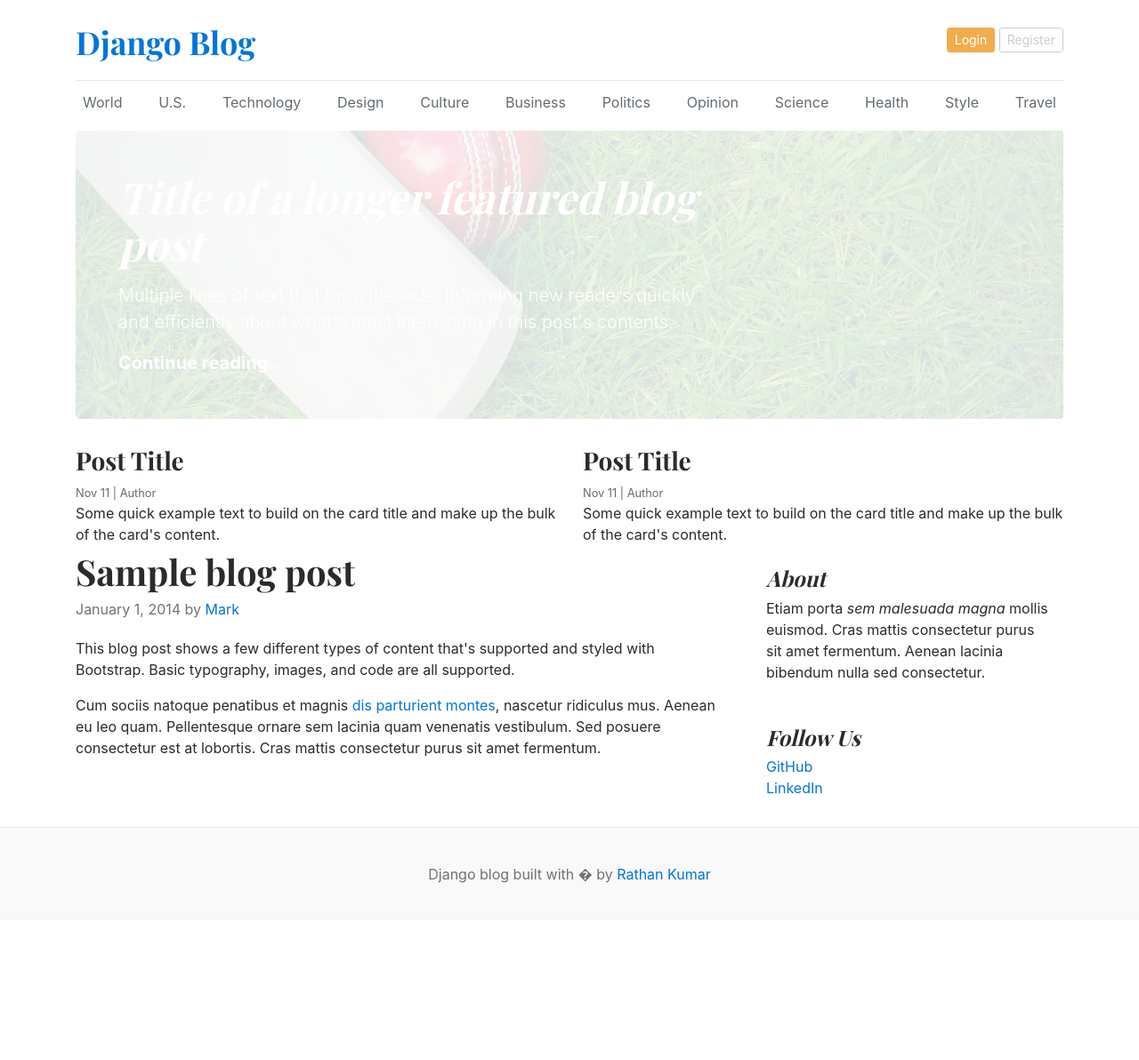
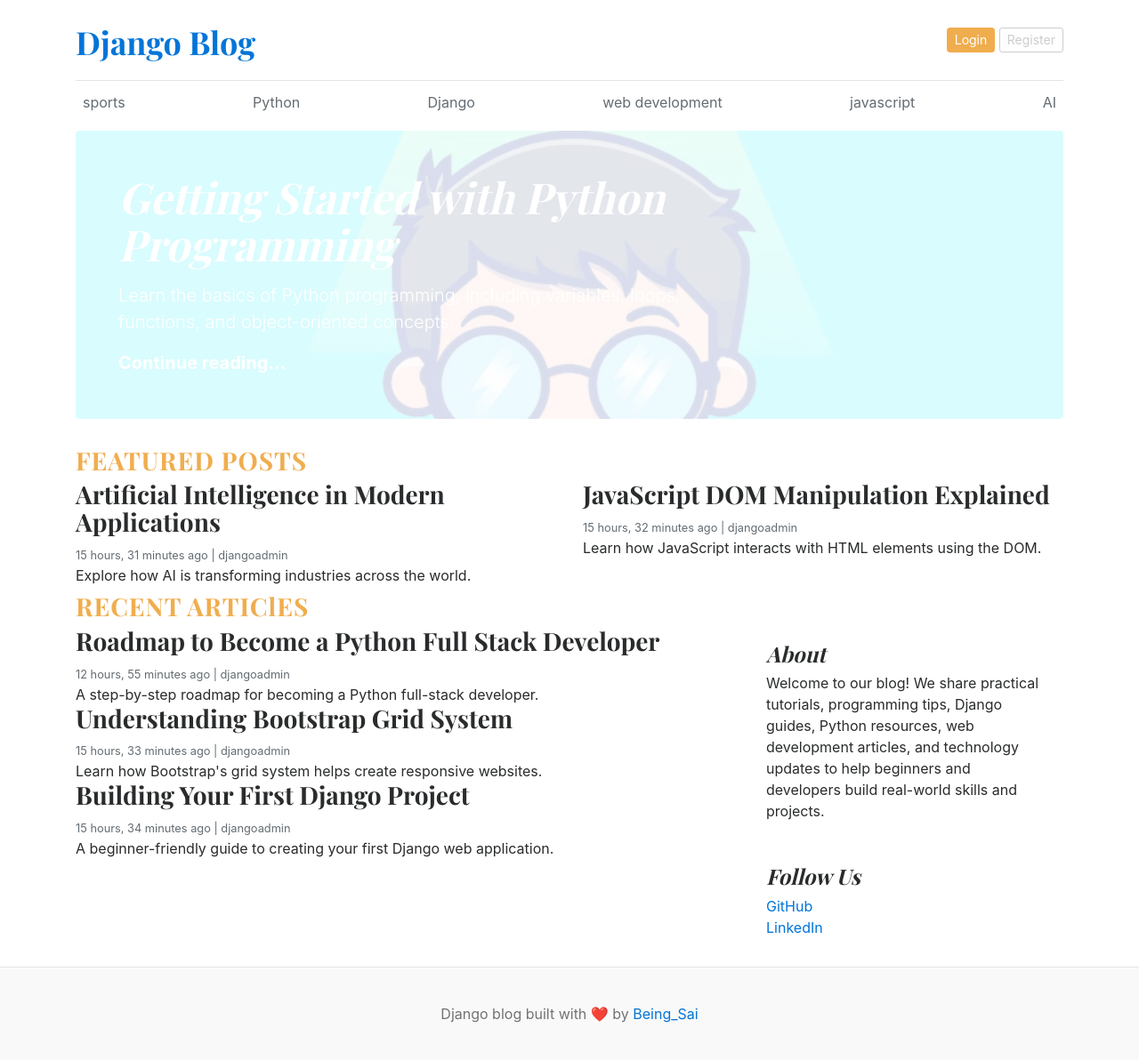
Before and after one commit to sairam-codes-541/Django_blog, a Django app: page / in a window 1280 px wide. Shown: the whole page at 89% size. Before the commit the page ends 993 px from the top, so only its background shows below. Run offline with Django 5.2, Linux system fonts and the light colour scheme; data comes from the database, SQL or seed files in the repository.

Commit message:
posts by category

```diff
--- a/blog_main/settings.py
+++ b/blog_main/settings.py
@@ -62,6 +62,7 @@ TEMPLATES = [
                 'django.template.context_processors.request',
                 'django.contrib.auth.context_processors.auth',
                 'django.contrib.messages.context_processors.messages',
+                'blogs.context_preprocessors.categories',
             ],
         },
     },
--- a/blog_main/static/css/blog.css
+++ b/blog_main/static/css/blog.css
@@ -68,7 +68,6 @@ h1, h2, h3, h4, h5, h6 {
   margin-bottom: 0;
 }
 .jumbotron {
-    background-image: url("/static/images/cricket.jpg");
     background-size: cover;
     background-position: center;
     background-blend-mode: overlay;
--- a/blog_main/urls.py
+++ b/blog_main/urls.py
@@ -15,7 +15,7 @@ Including another URLconf
     2. Add a URL to urlpatterns:  path('blog/', include('blog.urls'))
 """
 from django.contrib import admin
-from django.urls import path
+from django.urls import path,include
 from . import views
 from django.conf.urls.static import static
 from django.conf import settings
@@ -23,4 +23,5 @@ from django.conf import settings
 urlpatterns = [
     path('admin/', admin.site.urls),
     path('', views.home,name="home"),
+    path('category/', include('blogs.urls')),
 ]+ static(settings.MEDIA_URL, document_root=settings.MEDIA_ROOT)
--- a/blog_main/views.py
+++ b/blog_main/views.py
@@ -1,4 +1,13 @@
 from django.shortcuts import render
+from blogs.models import Category,Blog
+
 
 def home(request):
-    return render(request,'home.html')
+    featured_posts = Blog.objects.filter(is_featured = True,status = 'Published').order_by('-updated_at')
+    posts = Blog.objects.filter(is_featured = False,status = 'Published').order_by('-updated_at')
+    context={
+        "featured_posts": featured_posts,
+        "posts":posts,
+
+    }
+    return render(request,'home.html',context)
--- /dev/null
+++ b/blogs/context_preprocessors.py
@@ -0,0 +1,6 @@
+from .models import Category
+
+def categories(request):
+    return{
+        "categories": Category.objects.all()
+    }
--- a/blogs/models.py
+++ b/blogs/models.py
@@ -16,7 +16,7 @@ class Category(models.Model):
 
 STATUS_CHOICES = (
     ("Draft","Draft"),
-    ("published","Published")
+    ("Published","Published")
 )
 
 class Blog(models.Model):
@@ -30,7 +30,7 @@ class Blog(models.Model):
     status =models.CharField(choices=STATUS_CHOICES, default="Draft")
     is_featured =models.BooleanField(default=False)
     created_at =models.DateTimeField(auto_now_add=True)
-    upadted_at = models.DateTimeField(auto_now=True)
+    updated_at = models.DateTimeField(auto_now=True)
 
     def __str__(self):
        return self.title
--- /dev/null
+++ b/blogs/urls.py
@@ -0,0 +1,8 @@
+from . import views
+from django.urls import path
+
+
+
+urlpatterns = [
+    path('<int:category_id>/', views.post_by_category, name="post_by_category" ),
+]
--- /dev/null
+++ b/templates/404.html
@@ -0,0 +1 @@
+<h1>page not found</h1>
--- /dev/null
+++ b/templates/base.html
@@ -0,0 +1,48 @@
+<!--header-part-->
+
+{% load static %}
+<!DOCTYPE html>
+<html lang="en">
+<head>
+    <meta charset="UTF-8">
+    <meta http-equiv="X-UA-Compatible" content="IE=edge">
+    <meta name="viewport" content="width=device-width, initial-scale=1.0">
+    <title>Django Blogs</title>
+    <link href="https://getbootstrap.com/docs/4.0/dist/css/bootstrap.min.css" rel="stylesheet">
+    <link href="https://fonts.googleapis.com/css?family=Playfair+Display:700,900" rel="stylesheet">
+    <link href="{% static 'css/blog.css' %}" rel="stylesheet">
+  </head>
+<body>
+    <div class="container">
+      <header class="blog-header py-3">
+        <div class="row flex-nowrap justify-content-between align-items-center">
+          <div class="col-8 pt-1">
+            <a class="blog-header-logo text-dark" href="/">Django Blog</a>
+          </div>
+          <div class="col-4 d-flex justify-content-end align-items-center">
+            <a class="btn btn-sm btn-warning" href="#">Login</a> &nbsp;
+            <a class="btn btn-sm btn-outline-secondary" href="#">Register</a>
+          </div>
+        </div>
+      </header>
+
+      <div class="nav-scroller py-1 mb-2">
+        <nav class="nav d-flex justify-content-between">
+          {% for cat in categories %}
+          <a class="p-2 text-muted" href="{% url 'post_by_category' cat.id %}">{{ cat.category_name}}</a>
+          {% endfor %}
+
+        </nav>
+      </div>
+
+
+<!--main-content-->
+{% block content %}
+
+{% endblock%}
+<!--footer-->
+<footer class="blog-footer">
+  <p>Django blog built with ❤️ by <a href="#">Being_Sai</a></p>
+</footer>
+</body>
+</html>
--- a/templates/home.html
+++ b/templates/home.html
@@ -1,101 +1,59 @@
+{% extends 'base.html' %}
 
-{% load static %}
-<!DOCTYPE html>
-<html lang="en">
-<head>
-    <meta charset="UTF-8">
-    <meta http-equiv="X-UA-Compatible" content="IE=edge">
-    <meta name="viewport" content="width=device-width, initial-scale=1.0">
-    <title>Django Blogs</title>
-    <link href="https://getbootstrap.com/docs/4.0/dist/css/bootstrap.min.css" rel="stylesheet">
-    <link href="https://fonts.googleapis.com/css?family=Playfair+Display:700,900" rel="stylesheet">
-    <link href="{% static 'css/blog.css' %}" rel="stylesheet">
-  </head>
-<body>
-    <div class="container">
-      <header class="blog-header py-3">
-        <div class="row flex-nowrap justify-content-between align-items-center">
-          <div class="col-8 pt-1">
-            <a class="blog-header-logo text-dark" href="/">Django Blog</a>
-          </div>
-          <div class="col-4 d-flex justify-content-end align-items-center">
-            <a class="btn btn-sm btn-warning" href="#">Login</a> &nbsp;
-            <a class="btn btn-sm btn-outline-secondary" href="#">Register</a>
-          </div>
-        </div>
-      </header>
-
-      <div class="nav-scroller py-1 mb-2">
-        <nav class="nav d-flex justify-content-between">
-          <a class="p-2 text-muted" href="#">World</a>
-          <a class="p-2 text-muted" href="#">U.S.</a>
-          <a class="p-2 text-muted" href="#">Technology</a>
-          <a class="p-2 text-muted" href="#">Design</a>
-          <a class="p-2 text-muted" href="#">Culture</a>
-          <a class="p-2 text-muted" href="#">Business</a>
-          <a class="p-2 text-muted" href="#">Politics</a>
-          <a class="p-2 text-muted" href="#">Opinion</a>
-          <a class="p-2 text-muted" href="#">Science</a>
-          <a class="p-2 text-muted" href="#">Health</a>
-          <a class="p-2 text-muted" href="#">Style</a>
-          <a class="p-2 text-muted" href="#">Travel</a>
-        </nav>
+{% block content%}
+  {%for post in featured_posts %}
+  {% if forloop.first %}
+  <div class="jumbotron p-3 p-md-5 text-white rounded bg-dark" style="background-image: url({{post.featured_image.url}});">
+      <div class="col-md-8 px-0">
+        <h1 class="display-4 font-italic">{{post.title}}</h1>
+        <p class="lead my-3">{{post.short_description | truncatewords:20}}</p>
+        <p class="lead mb-0"><a href="#" class="text-white font-weight-bold">Continue reading...</a></p>
       </div>
+    </div>
+    {% endif %}
+  {% endfor %}
 
 
-
-<div class="jumbotron p-3 p-md-5 text-white rounded bg-dark">
-    <div class="col-md-8 px-0">
-      <h1 class="display-4 font-italic">Title of a longer featured blog post</h1>
-      <p class="lead my-3">Multiple lines of text that form the lede, informing new readers quickly and efficiently about what's most interesting in this post's contents.</p>
-      <p class="lead mb-0"><a href="#" class="text-white font-weight-bold">Continue reading...</a></p>
-    </div>
-  </div>
-
+<!-- FEATURED POSTS-->
+  <h3 class="text-warning" style="letter-spacing: 1px;">FEATURED POSTS</h3>
   <div class="row mb-2">
+    {%for post in featured_posts%}
+    {% if not forloop.first %}
     <div class="col-md-6">
       <div class="card border-0" >
         <div class="card-body">
-          <h3>Post Title</h3>
-          <small class="mb-1 text-muted">Nov 11 | Author</small>
-          <p class="card-text">Some quick example text to build on the card title and make up the bulk of the card's content.</p>
+          <h3>{{post.title}}</h3>
+          <small class="mb-1 text-muted">{{post.created_at | timesince}} ago | {{post.author}}</small>
+          <p class="card-text">{{post.short_description | truncatewords:20}}</p>
         </div>
       </div>
     </div>
-    <div class="col-md-6">
-      <div class="card border-0" >
-        <div class="card-body">
-          <h3>Post Title</h3>
-          <small class="mb-1 text-muted">Nov 11 | Author</small>
-          <p class="card-text">Some quick example text to build on the card title and make up the bulk of the card's content.</p>
-        </div>
-      </div>
-    </div>
+    {% endif %}
+    {% endfor %}
   </div>
 
+<!--unfeatured pos-->
   <main role="main" class="container p-0">
+    <h3 class="text-warning" style="letter-spacing: 1px;">RECENT ARTIClES</h3>
     <div class="row">
+
       <div class="col-md-8 blog-main">
-
-        <div class="blog-post">
-          <h2 class="blog-post-title">Sample blog post</h2>
-          <p class="blog-post-meta">January 1, 2014 by <a href="#">Mark</a></p>
-
-          <p>This blog post shows a few different types of content that's supported and styled with Bootstrap. Basic typography, images, and code are all supported.</p>
-
-          <p>Cum sociis natoque penatibus et magnis <a href="#">dis parturient montes</a>, nascetur ridiculus mus. Aenean eu leo quam. Pellentesque ornare sem lacinia quam venenatis vestibulum. Sed posuere consectetur est at lobortis. Cras mattis consectetur purus sit amet fermentum.</p>
-
-
+        {%for post in posts%}
+       <div class="card border-0" >
+          <div class="card-body">
+            <h3>{{post.title}}</h3>
+            <small class="mb-1 text-muted">{{post.created_at | timesince}} ago | {{post.author}}</small>
+            <p class="card-text">{{post.short_description | truncatewords:20}}</p>
+          </div>
         </div>
-        <!-- /.blog-post -->
-
+        {% endfor %}
       </div>
       <!-- /.blog-main -->
 
       <aside class="col-md-4 blog-sidebar">
         <div class="p-3 mb-3 bg-light rounded">
           <h4 class="font-italic">About</h4>
-          <p class="mb-0">Etiam porta <em>sem malesuada magna</em> mollis euismod. Cras mattis consectetur purus sit amet fermentum. Aenean lacinia bibendum nulla sed consectetur.</p>
+          <p class="mb-0">Welcome to our blog! We share practical tutorials, programming tips, Django guides, Python resources, web development articles, and technology updates to help beginners and developers build real-world skills and projects.</p>
         </div>
 
         <div class="p-3">
@@ -112,8 +70,4 @@
   </main><!-- /.container -->
 
 </div>
-<footer class="blog-footer">
-  <p>Django blog built with � by <a href="#">Rathan Kumar</a></p>
-</footer>
-</body>
-</html>
+{% endblock %}
```
Also changed, not shown: blogs/views.py (+13 -2 lines), templates/post_by_category.html (added, +41 -0 lines), blogs/migrations/0004_rename_upadted_at_blog_updated_at.py (added), db.sqlite3, media/uploads/2026/07/07/Screenshot_2026-06-28_125409.png (added), media/uploads/2026/07/07/Screenshot_2026-07-04_075636.png (added), media/uploads/2026/07/07/Screenshot_2026-07-05_124839.png (added), media/uploads/2026/07/07/Screenshot_2026-07-06_131637.png (added), media/uploads/2026/07/07/git_dp_nFzvabg.JPG (added), 1 other file.
